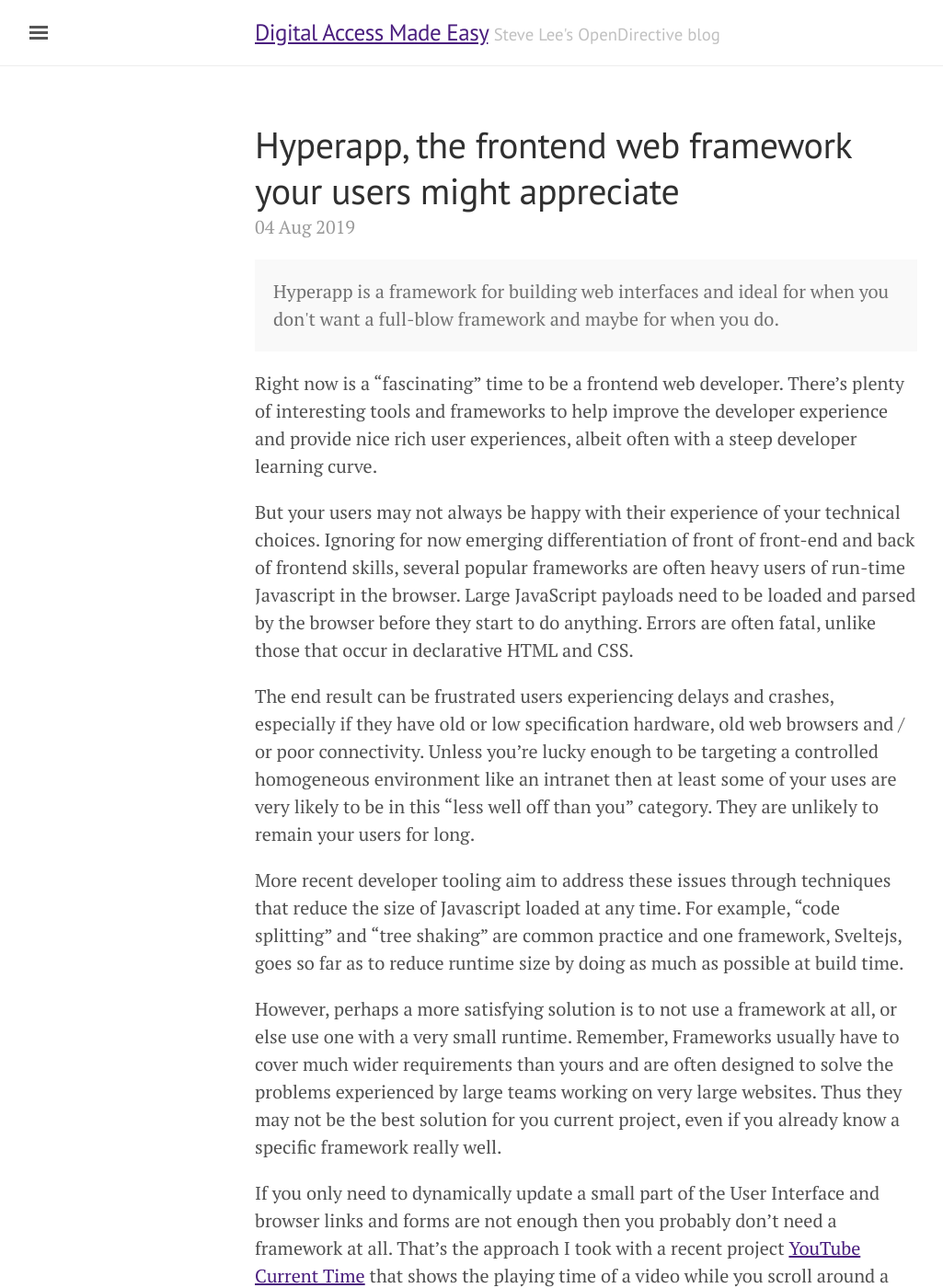
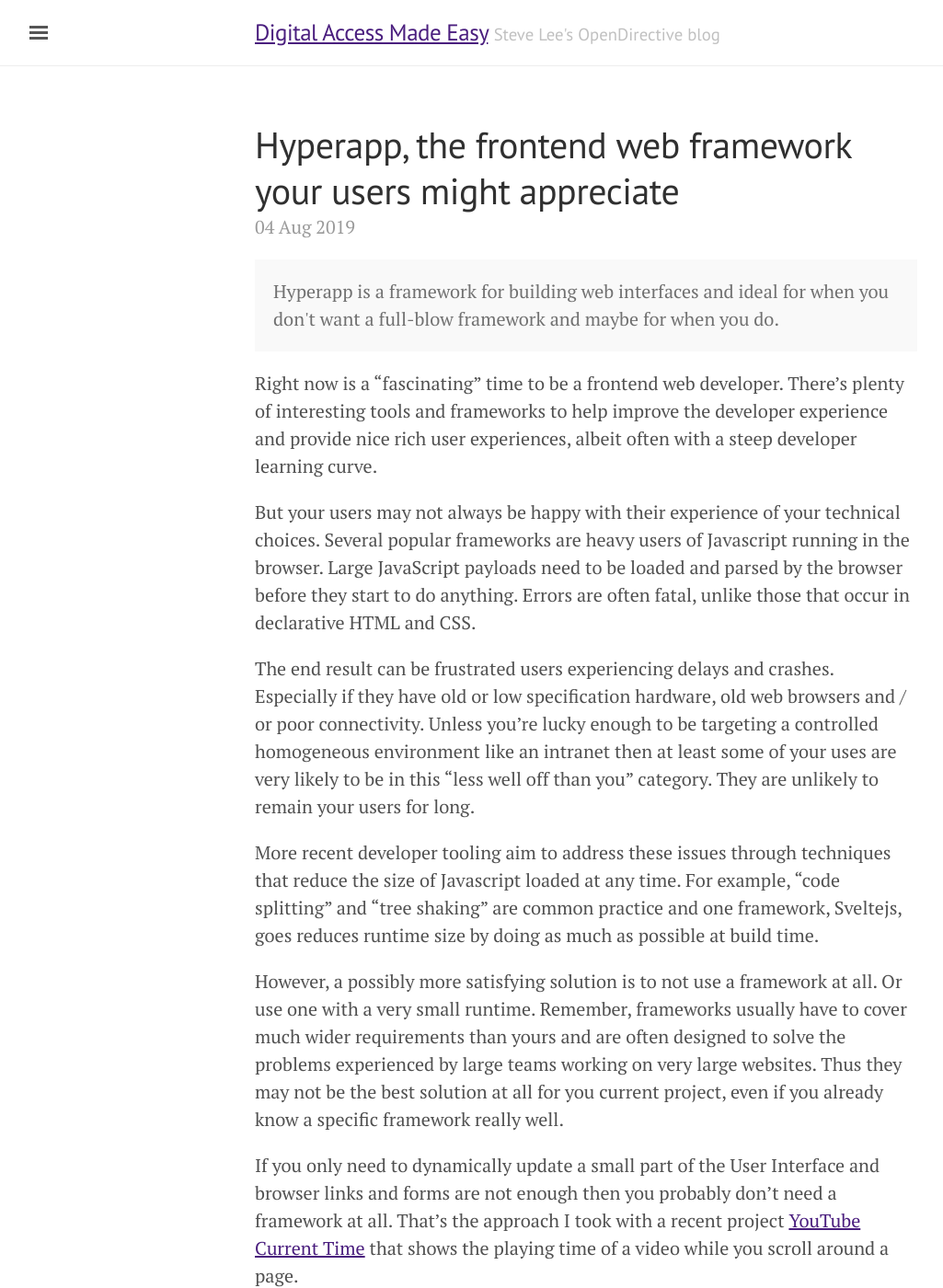
Before and after one commit to OpenDirective/opendirective.github.io, a Jekyll site: the page built from _posts/2019-08-04-hyperapp-micro-framework.md, in a window 1280 px wide and 1400 px high. Shown: the whole window at 92% size, without its empty margins (3-1028 px from the left). Built offline with Jekyll 4.4.1, drawn with Linux system fonts in a browser that asks for light colours.

Commit message:
Tweak text

```diff
--- a/_posts/2019-08-04-hyperapp-micro-framework.md
+++ b/_posts/2019-08-04-hyperapp-micro-framework.md
@@ -9,13 +9,13 @@ Hyperapp is a framework for building web interfaces and ideal for when you don't
 
 Right now is a "fascinating" time to be a frontend web developer. There's plenty of interesting tools and frameworks to help improve the developer experience and provide nice rich user experiences, albeit often with a steep developer learning curve.
 
-But your users may not always be happy with their experience of your technical choices. Ignoring for now emerging differentiation of front of front-end and back of frontend skills, several popular frameworks are often heavy users of run-time Javascript in the browser. Large JavaScript payloads need to be loaded and parsed by the browser before they start to do anything. Errors are often fatal, unlike those that occur in declarative HTML and CSS.
+But your users may not always be happy with their experience of your technical choices. Several popular frameworks are heavy users of Javascript running in the browser. Large JavaScript payloads need to be loaded and parsed by the browser before they start to do anything. Errors are often fatal, unlike those that occur in declarative HTML and CSS.
 
-The end result can be frustrated users experiencing delays and crashes, especially if they have old or low specification hardware, old web browsers and / or poor connectivity. Unless you're lucky enough to be targeting a controlled homogeneous environment like an intranet then at least some of your uses are very likely to be in this "less well off than you" category. They are unlikely to remain your users for long.
+The end result can be frustrated users experiencing delays and crashes. Especially if they have old or low specification hardware, old web browsers and / or poor connectivity. Unless you're lucky enough to be targeting a controlled homogeneous environment like an intranet then at least some of your uses are very likely to be in this "less well off than you" category. They are unlikely to remain your users for long.
 
-More recent developer tooling aim to address these issues through techniques that reduce the size of Javascript loaded at any time. For example, "code splitting" and "tree shaking" are common practice and one framework, Sveltejs, goes so far as to reduce runtime size by doing as much as possible at build time.
+More recent developer tooling aim to address these issues through techniques that reduce the size of Javascript loaded at any time. For example, "code splitting" and "tree shaking" are common practice and one framework, Sveltejs, goes reduces runtime size by doing as much as possible at build time.
 
-However, perhaps a more satisfying solution is to not use a framework at all, or else use one with a very small runtime. Remember, Frameworks usually have to cover much wider requirements than yours and are often designed to solve the problems experienced by large teams working on very large websites. Thus they may not be the best solution for you current project, even if you already know a specific framework really well.
+However, a possibly more satisfying solution is to not use a framework at all. Or use one with a very small runtime. Remember, frameworks usually have to cover much wider requirements than yours and are often designed to solve the problems experienced by large teams working on very large websites. Thus they may not be the best solution at all for you current project, even if you already know a specific framework really well.
 
 If you only need to dynamically update a small part of the User Interface and browser links and forms are not enough then you probably don't need a framework at all. That's the approach I took with a recent project [YouTube Current Time](https://github.com/music-practice-tools/youtube-current-time/blob/master/ytct-es6.js) that shows the playing time of a video while you scroll around a page.
 
```
